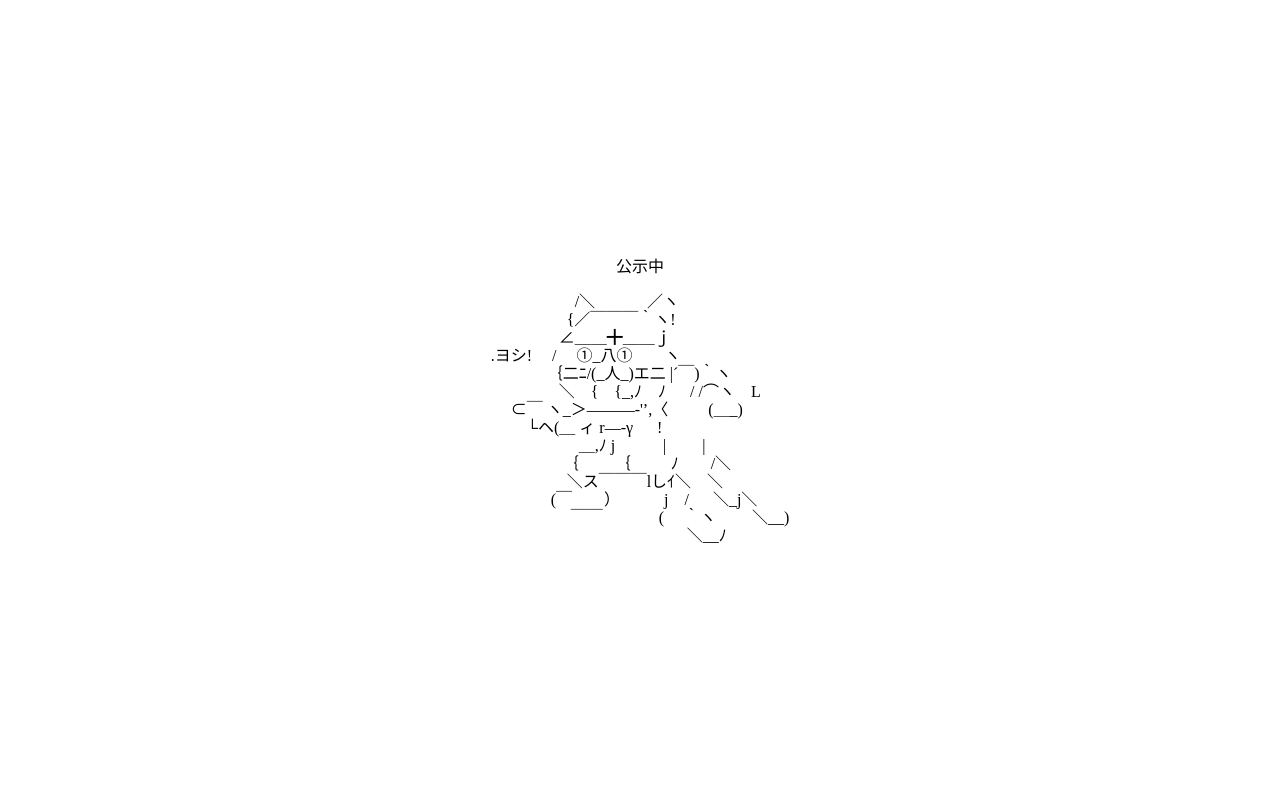
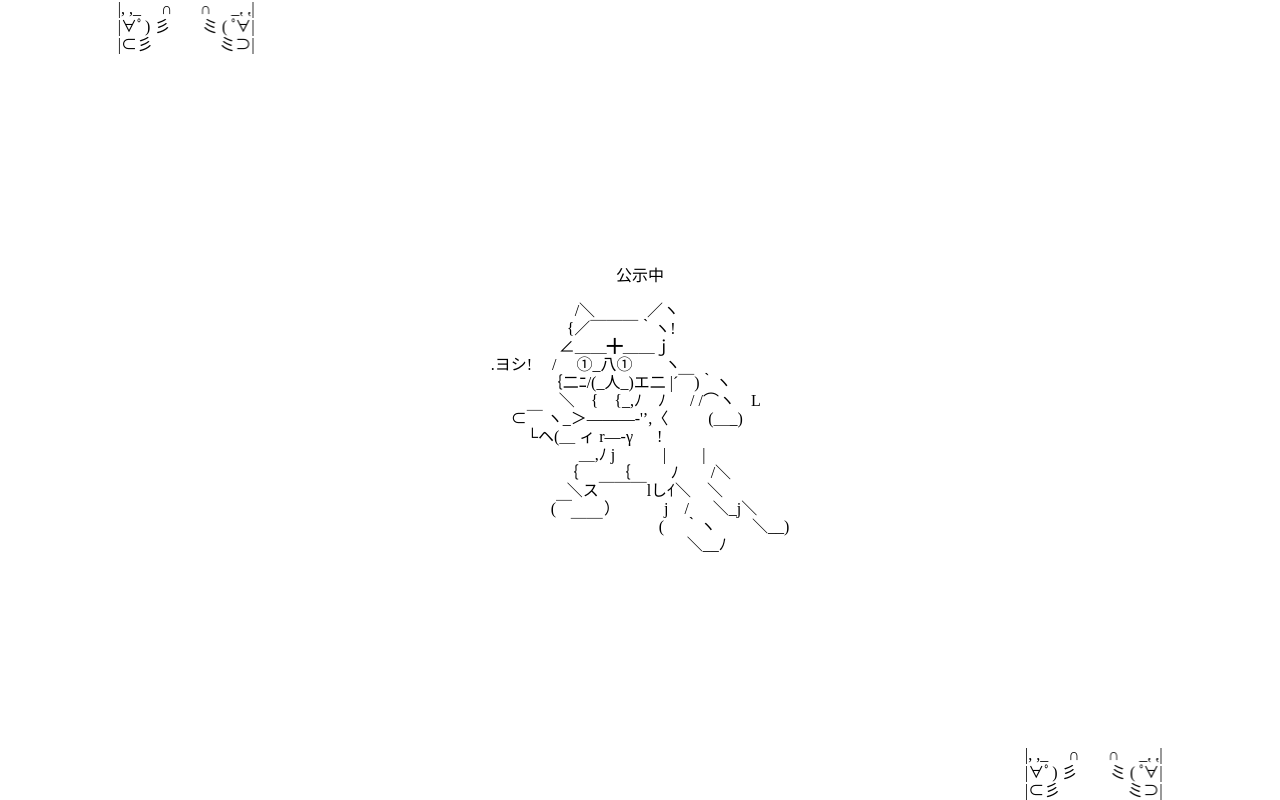
Before and after one commit to gitneet/ideabox-hub-pages, a plain HTML site: page index.html in a window 1280 px wide. Drawn offline with Linux system fonts and the light colour scheme; a web font is replaced by a local one.

Commit message:
四隅への配置を追加してみた。

```diff
--- a/index.html
+++ b/index.html
@@ -33,6 +33,21 @@ div {
   margin: auto;
 }
 
+#uppai {
+  margin: 0 auto auto auto;
+  align-self: flex-start;
+}
+#boppai {
+  margin: auto auto 0 auto;
+  align-self: flex-end;
+}
+.float-left {
+  float: left;
+}
+.float-right {
+  float: right;
+}
+
 .aa {
   font-family: "saitamaar";
   white-space: pre;
@@ -57,6 +72,14 @@ div {
   </head>
   <body>
     <div id="mainframe">
+      <div id="uppai">
+        <div class="float-left aa">|, ,_　 ∩
+|∀ﾟ) 彡
+|⊂彡</div>
+        <div class="float-right aa flip">|, ,_　 ∩
+|∀ﾟ) 彡
+|⊂彡</div>
+      </div>
       <div id="cframe">
         <p class="center">公示中</p>
         <div class="aa dynaflip">　　　　　 /＼　　　 ／ヽ
@@ -72,8 +95,15 @@ div {
 　　 　 　 ＼ス￣￣￣lしｲ＼　＼
 　 　 　 (￣　　） 　 　 j　/ 　 ＼_j＼
 　　　　　￣￣　　 　 (　 ｀ヽ　　 ＼__)
-　　　　　　　　　　　　 ＼__ﾉ
-        </div>
+　　　　　　　　　　　　 ＼__ﾉ</div>
+      </div>
+      <div id="boppai">
+        <div class="float-left aa">|, ,_　 ∩
+|∀ﾟ) 彡
+|⊂彡</div>
+        <div class="float-right aa flip">|, ,_　 ∩
+|∀ﾟ) 彡
+|⊂彡</div>
       </div>
     </div>
   </body>
```
